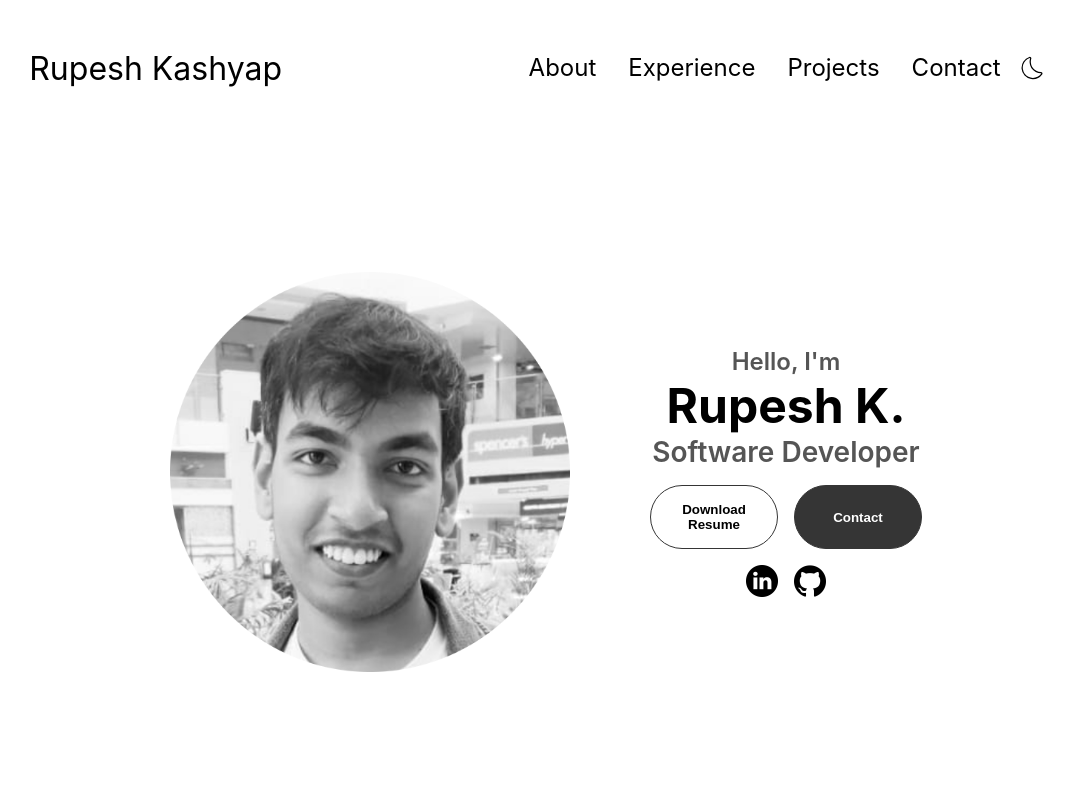
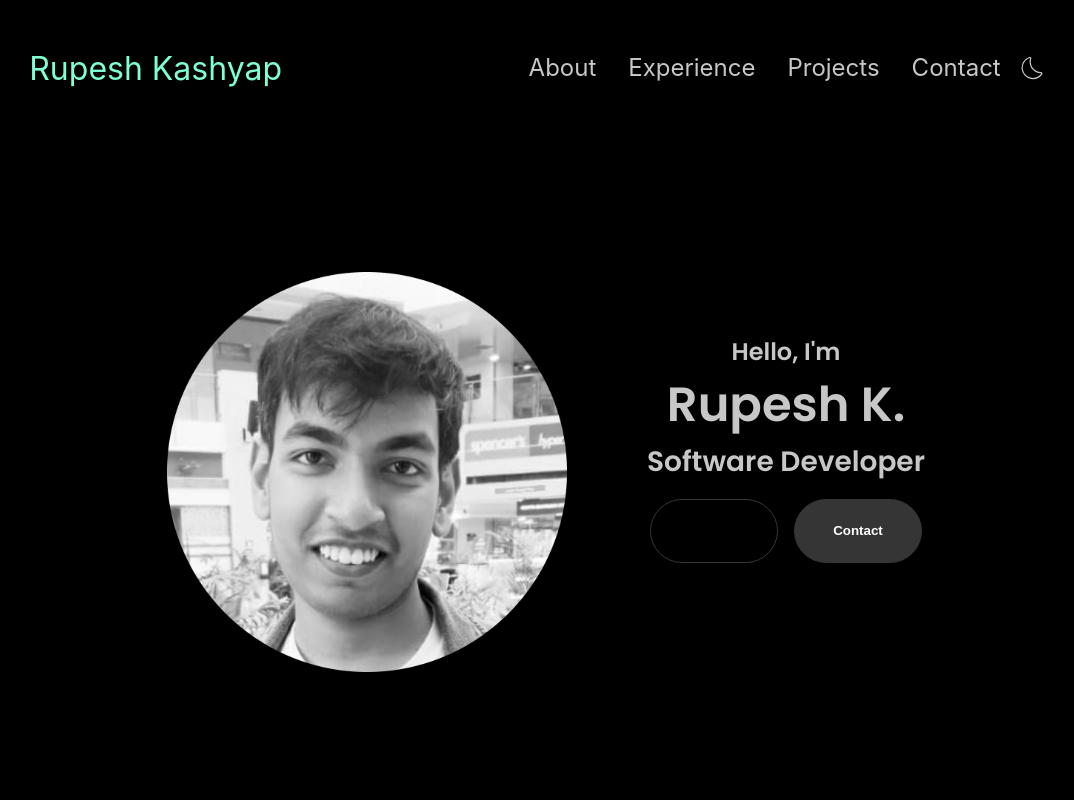
Before and after one commit to rupeshcash/my-portfolio-2, a React (Create React App) app: page / in a window 1280 px wide. Shown: the top 800 px of the page, without its empty margins (94-1168 px from the left). Built offline with nearby package versions, Linux system fonts and the light colour scheme.

Commit message:
added dark mode by default

```diff
--- a/src/App.css
+++ b/src/App.css
@@ -1,3 +1,12 @@
 .App {
   text-align: center;
 }
+
+
+:root {
+  --primary-background: #000;
+  --secondary-background: #110d17;
+  --primary-text-color:rgb(199, 199, 199);
+  --secondary-text-color: aquamarine;
+  --opposite-background: white;
+}
--- a/src/components/BaseLayout/index.css
+++ b/src/components/BaseLayout/index.css
@@ -212,6 +212,25 @@ article .icon {
   }
 
   .dark-theme {
-    background: black;
-    color: aquamarine;
+    background: var(--primary-background);
+    color: var(--primary-text-color);
+
+    .nav-logo {
+      color: var(--secondary-text-color);
+    }
+
+    .menu-links {
+      background: var(--primary-background);
+      color: var(--primary-text-color);
+    }
+
+    .details-container {
+      background: var(--secondary-background);
+    }
+
+    h1, h2, h3, p {
+      color: var(--primary-text-color);
+    }
+
+
   }
--- a/src/components/BaseLayout/index.js
+++ b/src/components/BaseLayout/index.js
@@ -2,16 +2,13 @@ import React from 'react'
 import './index.css'
 import Navbar from '../Navbar'
 import { Outlet } from 'react-router-dom';
-import { useTheme } from '../ThemeContext/ThemeContext';
-
 export default function BaseLayout() {
-  const { theme } = useTheme();
 
   return (
     <>
       <Navbar/>
-      <div>
-        <Outlet className={`page ${theme === 'dark' ? 'dark-theme' : ''}`}/>
+      <div className='page'>
+        <Outlet/>
       </div>
     </>
   )
--- a/src/components/Navbar/HamburgerNav.js
+++ b/src/components/Navbar/HamburgerNav.js
@@ -1,6 +1,8 @@
 import React from 'react'
+import { useTheme } from '../ThemeContext/ThemeContext';
 
 export default function HamburgerNav() {
+    const { theme } = useTheme();
 
     const toggleMenu = (elem) => {
         const menu = document.querySelector(".menu-links");
--- a/src/components/Navbar/NavLinks.js
+++ b/src/components/Navbar/NavLinks.js
@@ -1,4 +1,5 @@
 import React from 'react'
+import { useTheme } from '../ThemeContext/ThemeContext';
 
 export default function NavLinks() {
     const handleClickScroll = (elem) => {
@@ -8,9 +9,11 @@ export default function NavLinks() {
         element.scrollIntoView({ behavior: 'smooth' });
         }
     };
+    const {theme} = useTheme();
+
     return (
         <>
-            <ul className='nav-links'>
+            <ul className={theme === 'dark' ? 'nav-links dark-theme' : 'nav-links'}>
             <li><a href="#about" onClick={() => handleClickScroll("about-section")}>About</a></li>
             <li><a href="#experience"  onClick={() => handleClickScroll("experience-section")}>Experience</a></li>
             <li><a href="#projects"  onClick={() => handleClickScroll("projects-section")}>Projects</a></li>
--- a/src/components/Navbar/index.css
+++ b/src/components/Navbar/index.css
@@ -14,10 +14,15 @@
     font-size: 1.5rem;
 }
 
-a {
+.nav-links a {
     color:black;
     text-decoration: none;
     text-decoration-color: white;
+}
+
+.nav-links.dark-theme a{
+    background: var(--primary-background);
+    color: var(--primary-text-color);;
 }
 
 a:hover {
--- a/src/components/Projects/index.css
+++ b/src/components/Projects/index.css
@@ -17,7 +17,6 @@
 
 .project-title {
     margin: 1rem;
-    color: black;
   }
 
 
--- a/src/components/ThemeContext/ThemeContext.js
+++ b/src/components/ThemeContext/ThemeContext.js
@@ -3,7 +3,7 @@ import React, { createContext, useContext, useState } from 'react';
 const ThemeContext = createContext();
 
 export function ThemeProvider({ children }) {
-  const [theme, setTheme] = useState('light');
+  const [theme, setTheme] = useState('dark');
 
   const toggleTheme = () => {
     setTheme((prevTheme) => (prevTheme === 'light' ? 'dark' : 'light'));
```
